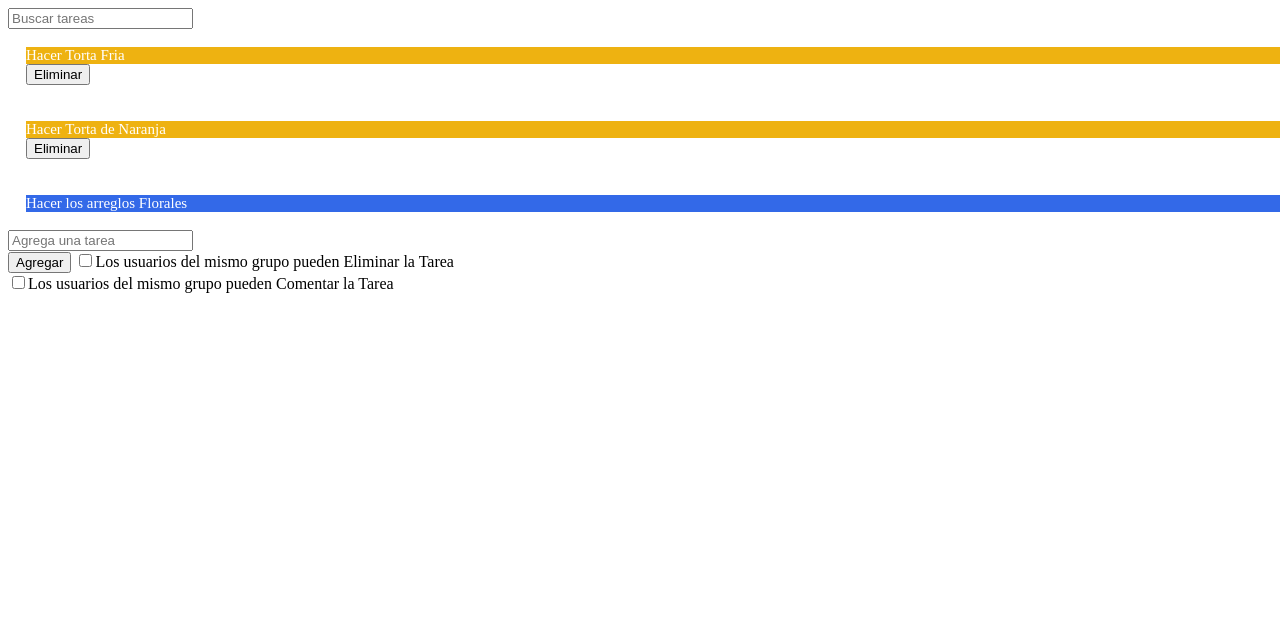
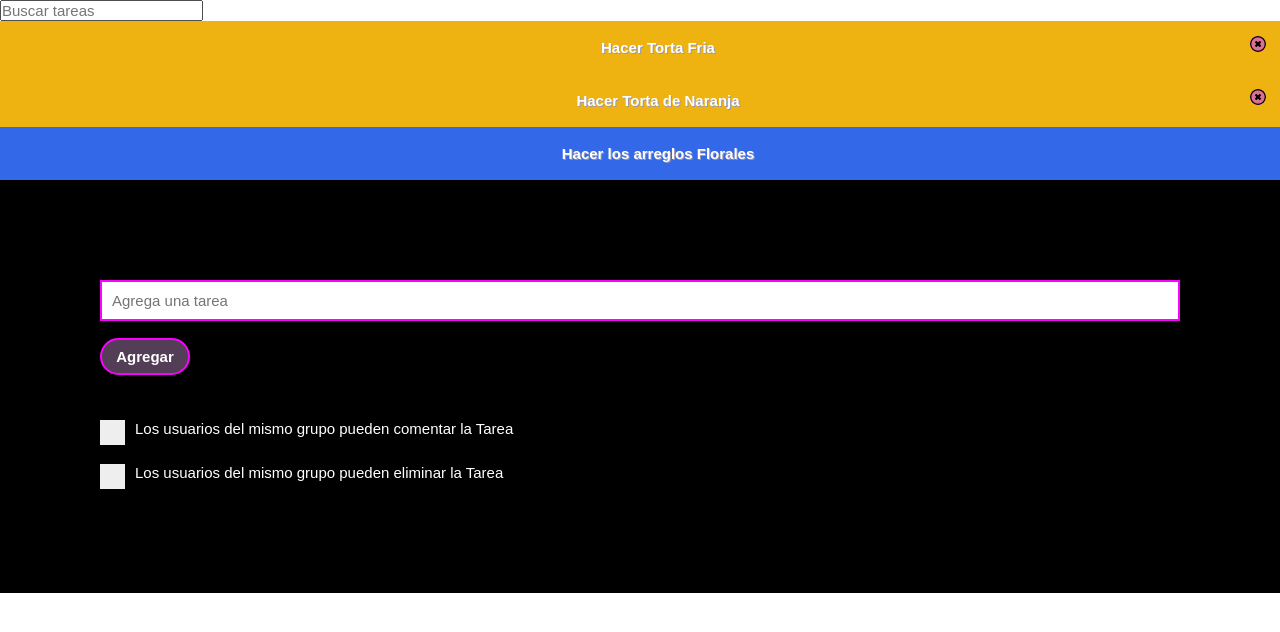
Before and after one commit to Ediannys/Javascript, a plain HTML site: page comentarios-por-grupos/index.html in a window 1280 px wide. Shown: the top 632 px of the page. Drawn offline with Linux system fonts and the light colour scheme.

Commit message:
style: agregados estilos de inputs

```diff
--- /dev/null
+++ b/comentarios-por-grupos/css/checkbox.css
@@ -0,0 +1,65 @@
+.label-checkbox {
+    display: block;
+    position: relative;
+    padding-left: 35px;
+    margin-bottom: 12px;
+    cursor: pointer;
+    -webkit-user-select: none;
+    -moz-user-select: none;
+    -ms-user-select: none;
+    user-select: none;
+  }
+
+  /* Hide the browser's default checkbox */
+  .label-checkbox input {
+    position: absolute;
+    opacity: 0;
+    cursor: pointer;
+    height: 0;
+    width: 0;
+  }
+
+  /* Create a custom checkbox */
+  .checkmark {
+    position: absolute;
+    top: 0;
+    left: 0;
+    height: 25px;
+    width: 25px;
+    background-color: #eee;
+  }
+
+  /* On mouse-over, add a grey background color */
+  .label-checkbox:hover input ~ .checkmark {
+    background-color: #ccc;
+  }
+
+  /* When the checkbox is checked, add a blue background */
+  .label-checkbox input:checked ~ .checkmark {
+    background-color: #fc01ff;
+  }
+
+  /* Create the checkmark/indicator (hidden when not checked) */
+  .checkmark:after {
+    content: "";
+    position: absolute;
+    display: none;
+  }
+
+  /* Show the checkmark when checked */
+  .label-checkbox input:checked ~ .checkmark:after {
+    display: block;
+  }
+
+  /* Style the checkmark/indicator */
+  .label-checkbox .checkmark:after {
+    left: 9px;
+    top: 5px;
+    width: 5px;
+    height: 10px;
+    border: solid white;
+    border-width: 0 3px 3px 0;
+    -webkit-transform: rotate(45deg);
+    -ms-transform: rotate(45deg);
+    transform: rotate(45deg);
+  }
--- /dev/null
+++ b/comentarios-por-grupos/css/comentario.css
@@ -0,0 +1,37 @@
+.comentarios {
+    display: none;
+    overflow: hidden;
+    background-color: #f1f1f1;
+  }
+
+
+.section-agregar-comentario {
+    padding: 100px;
+    display: flex;
+    flex-direction: column;
+    color: white;
+    justify-content: initial;
+
+}
+
+.section-agregar-comentario input{
+    border: 2px solid #9d999d;
+    padding: 10px;
+    margin-bottom: 13px;
+  }
+
+  .section-agregar-comentario button{
+    width: 90px;
+    padding: 8px;
+    background: palevioletred;
+    border-radius: 48px;
+    border: 2px solid black;
+    color: black;
+    font-weight: 800;
+    cursor: pointer;
+    margin-bottom: 30px;
+  }
+
+  .section-agregar-comentario button:hover{
+    background-color: #db4b4bc7;;
+  }
--- /dev/null
+++ b/comentarios-por-grupos/css/main.css
@@ -0,0 +1,3 @@
+@import "./styles.css";
+@import "./comentario.css";
+@import "./checkbox.css";
--- a/comentarios-por-grupos/css/styles.css
+++ b/comentarios-por-grupos/css/styles.css
@@ -1,3 +1,12 @@
+*{
+  margin:0px;
+  padding:0px;
+  box-sizing: padding-box;
+  font-family: sans-serif;
+  font-size: 15px;
+
+}
+
 .plegable {
     color: white;
     cursor: pointer;
@@ -6,20 +15,34 @@
     border: none;
     text-align: left;
     outline: none;
-    font-size: 15px;
     cursor: pointer;
+    position: relative;
+    text-align: center;
   }
 
-  .active, .plegable:hover {
-    background-color: #555;
+  .plegable p {
+    font-weight: bold;
+    text-shadow: 1px 1px #9a98ab;
   }
 
-  .comentarios {
-    padding: 0 18px;
-    display: none;
-    overflow: hidden;
-    background-color: #f1f1f1;
+  .plegable a {
+    position: absolute;
+    top: 15px;
+    right: 50px;
   }
+
+  .plegable img {
+    width: 16px;
+    background: palevioletred;
+    border-radius: 53px;
+  }
+
+
+  .active, .plegable:hover {
+    background-color: #ffffff30;
+  }
+
+
 
   .formulario {
     padding: 0 18px;
@@ -35,3 +58,37 @@
   .show {
     visibility:visible
   }
+
+  .section-agregar-tarea {
+    background: black;
+    padding: 100px;
+    display: flex;
+    flex-direction: column;
+    color: white;
+    justify-content: initial;
+  }
+
+  .section-agregar-tarea input{
+    border: 2px solid #fc01ff;
+    padding: 10px;
+  }
+
+  .section-agregar-tarea button{
+    width: 90px;
+    padding: 8px;
+    background: #cd97d369;
+    border-radius: 48px;
+    border: 2px solid #fc01ff;
+    color: white;
+    font-weight: 800;
+    cursor: pointer;
+    margin-bottom: 30px;
+  }
+
+  .section-agregar-tarea button:hover{
+    background-color: #ffffff30;
+  }
+
+  .section-agregar-tarea .label-checkbox{
+    margin-top: 15px;
+  }
--- a/comentarios-por-grupos/index.html
+++ b/comentarios-por-grupos/index.html
@@ -5,7 +5,7 @@
     <meta charset="UTF-8">
     <meta http-equiv="X-UA-Compatible" content="IE=edge">
     <meta name="viewport" content="width=device-width, initial-scale=1.0">
-    <link rel="stylesheet" href="./css/styles.css">
+    <link rel="stylesheet" href="./css/main.css">
     <title>Document</title>
 </head>
 
@@ -20,13 +20,22 @@
         <div id="content"></div>
     </div>
 
-    <div>
+    <div class="section-agregar-tarea">
         <input id="agregar-tarea" placeholder="Agrega una tarea"><br>
         <button onclick="agregarTarea()"> Agregar</button>
-        <input id="puede-eliminar" type="checkbox" name="permiso" value="false">Los usuarios del mismo grupo pueden
-        Eliminar la Tarea<br>
-        <input id="puede-comentar" type="checkbox" name="permiso" value="false">Los usuarios del mismo grupo pueden
-        Comentar la Tarea<br>
+
+        <label class="label-checkbox">
+            <p>Los usuarios del mismo grupo pueden comentar la Tarea</p>
+            <input id="puede-eliminar" type="checkbox" name="permiso" value="false">
+
+            <span class="checkmark"></span>
+        </label>
+        <label class="label-checkbox">
+            <p>Los usuarios del mismo grupo pueden eliminar la Tarea</p>
+            <input id="puede-comentar" type="checkbox" name="permiso" value="false">
+            <span class="checkmark"></span>
+        </label>
+
 
     </div>
     <script src="./js/index.js"></script>
--- a/comentarios-por-grupos/js/index.js
+++ b/comentarios-por-grupos/js/index.js
@@ -234,12 +234,13 @@ function listarTareasYcomentarios() {
             usuario.tareas.forEach(tarea => {
                 const componenteTarea = document.createElement('div');
                 componenteTarea.id = 'tarea-' + tarea.id;
+                componenteTarea.style.backgroundColor = grupoDeTrabajo.color;
 
                 const encabezadoTarea = document.createElement('div');
                 encabezadoTarea.setAttribute('class', 'plegable');
-                const divNombreDeTarea = document.createElement('div');
+                const divNombreDeTarea = document.createElement('p');
 
-                divNombreDeTarea.style.backgroundColor = grupoDeTrabajo.color;
+
                 divNombreDeTarea.innerHTML = tarea.nombre;
                 encabezadoTarea.appendChild(divNombreDeTarea);
 
@@ -259,9 +260,11 @@ function listarTareasYcomentarios() {
                 grupoIdDeUsuarioLogueado = Number(localStorage.getItem('grupoIdDeUsuarioLogueado'));
                 if ((grupoId == grupoIdDeUsuarioLogueado) && (tarea.puedeComentar)) {
 
-                    const buttonEliminarTarea = document.createElement('button');
+                    const buttonEliminarTarea = document.createElement('a');
+                    const imagenEliminarTarea = document.createElement('img');
+                    imagenEliminarTarea.src = "./images/remove-icon.png";
                     buttonEliminarTarea.setAttribute("onclick", 'eliminarTarea(' + tarea.id + ')');
-                    buttonEliminarTarea.innerHTML = "Eliminar";
+                    buttonEliminarTarea.appendChild(imagenEliminarTarea);
 
                     encabezadoTarea.appendChild(buttonEliminarTarea);
 
@@ -269,6 +272,7 @@ function listarTareasYcomentarios() {
                     let usuarioId = usuario.id;
                     let tareaId = tarea.id;
                     const input = document.createElement('input');
+                    input.placeholder = "Agregar comentario";
                     input.id = grupoIdDeUsuarioLogueado + '-' + usuarioId + '-' + tareaId;
 
                     const buttonAgregarComentario = document.createElement('button');
@@ -276,7 +280,9 @@ function listarTareasYcomentarios() {
                     buttonAgregarComentario.innerHTML = "Agregar";
 
                     const formulario = document.createElement('div');
-                    formulario.setAttribute('class', 'formulario');
+                    formulario.style.backgroundColor = grupoDeTrabajo.color;
+                    formulario.style.opacity = "0.6";
+                    formulario.setAttribute('class', 'section-agregar-comentario');
                     formulario.appendChild(input);
                     formulario.appendChild(buttonAgregarComentario);
                     comentarios.appendChild(formulario);
```
Also changed, not shown: comentarios-por-grupos/images/remove-icon.png (added), comentarios-por-grupos/images/trash-bin-icon.png (added).
